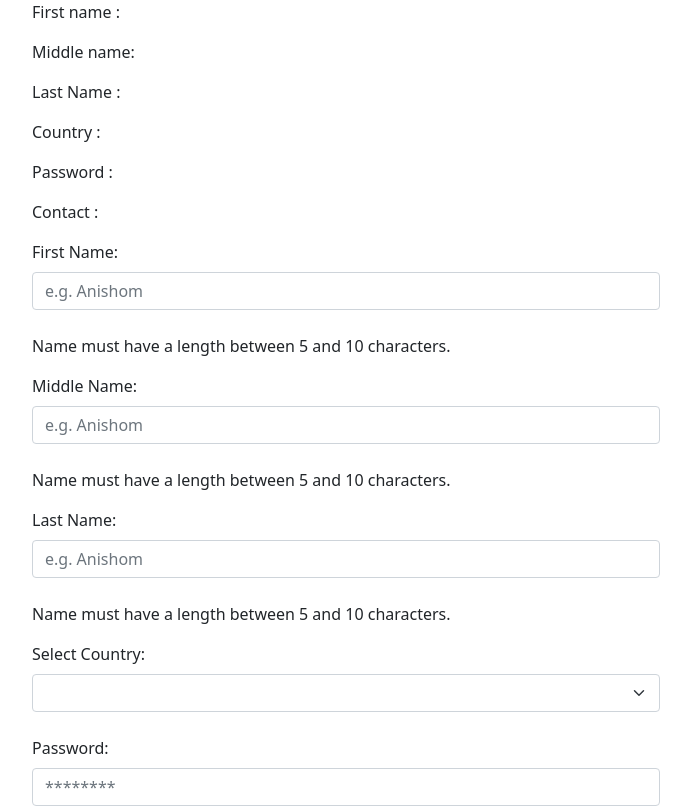
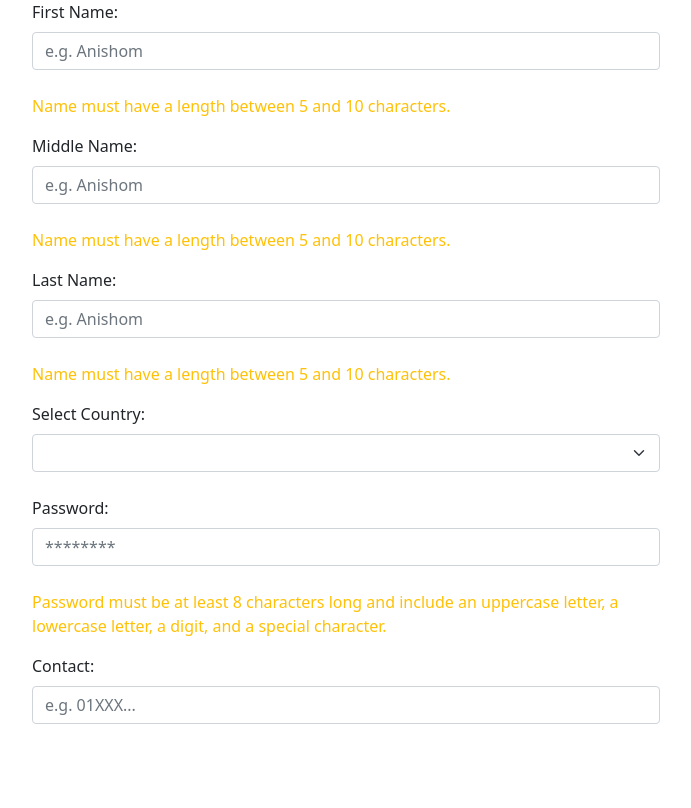
Before and after one commit to mohsina-rifa/Workshop, a Vue app: page / in a window 1280 px wide. Shown: the top 808 px of the page, without its empty margins (294-985 px from the left). Built offline with nearby package versions, Linux system fonts and the light colour scheme.

Commit message:
Password Validation: attempt-2

```diff
--- a/src/components/AddForm.vue
+++ b/src/components/AddForm.vue
@@ -31,12 +31,6 @@ const countryList = ref(['Bangladesh', 'Germany'])
   <div class="row justify-content-center">
 
     <div class="col-6">
-      <p>First name : {{ student.firstName }}</p>
-      <p>Middle name: {{ student.middleName }}</p>
-      <p>Last Name  : {{ student.lastName }}</p>
-      <p>Country    : {{ student.country }}</p>
-      <p>Password   : {{ student.password }}</p>
-      <p>Contact    : {{ student.contact }}</p>
       <form>
         <Name id="firstName" v-model="student.firstName" label="First Name:" :minLength="5" :maxLength="10"/>
         <Name id="middleName" v-model="student.middleName" label="Middle Name: " :minLength="5" :maxLength="10"/>
--- a/src/validation/NameValidate.vue
+++ b/src/validation/NameValidate.vue
@@ -24,7 +24,7 @@ const isNameNotValid = computed(() => {
 
 <template>
     <div>
-        <p v-if="isNameNotValid">Name must have a length between 5 and 10 characters.</p>
+        <p class="text-warning" v-if="isNameNotValid">Name must have a length between 5 and 10 characters.</p>
     </div>
 </template>
 
--- a/src/validation/PasswordValidate.vue
+++ b/src/validation/PasswordValidate.vue
@@ -8,15 +8,29 @@ const props = defineProps({
     }
 })
 
-const isPasswordValid = computed(() => {
-    return props.password.length < 8
+const isPasswordNotValid = computed(() => {
+    let passwordScore = [false, false, false, false, false];
+    if (props.password.length >=8 ) passwordScore[0] = true;
+
+    for (let idx=0; idx<props.password.length; idx++) {
+        const char = props.password[idx];
+
+        if (char >= 'A' && char <= 'Z') passwordScore[1] = true;
+        else if (char >= 'a' && char <= 'z') passwordScore[2] = true;
+        else if (char >= '0' && char <= '9') passwordScore[3] = true;
+        else passwordScore[4] = true;
+    }
+
+    for (let idx=0; idx<passwordScore.length; idx++) if (!passwordScore[idx]) return true;
+
+    return false;
 })
 
 </script>
 
 <template>
     <div>
-        <p v-if="isPasswordValid">Password not valid.</p>
+        <p class="text-warning" v-if="isPasswordNotValid">Password must be at least 8 characters long and include an uppercase letter, a lowercase letter, a digit, and a special character.</p>
     </div>
 </template>
 
```
